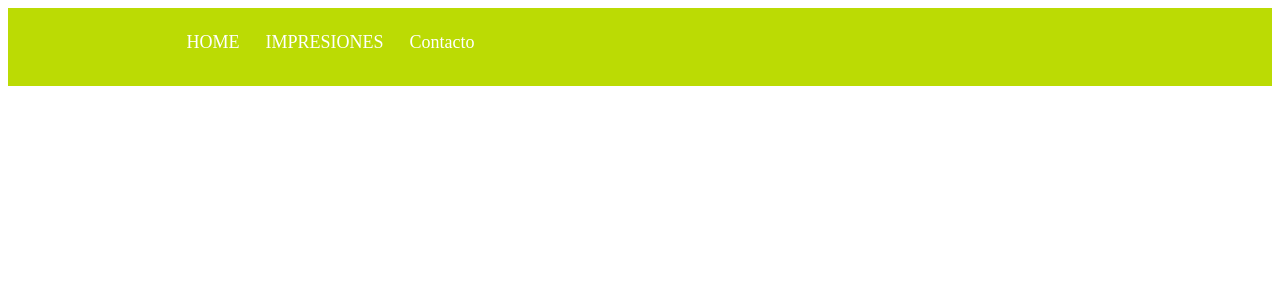
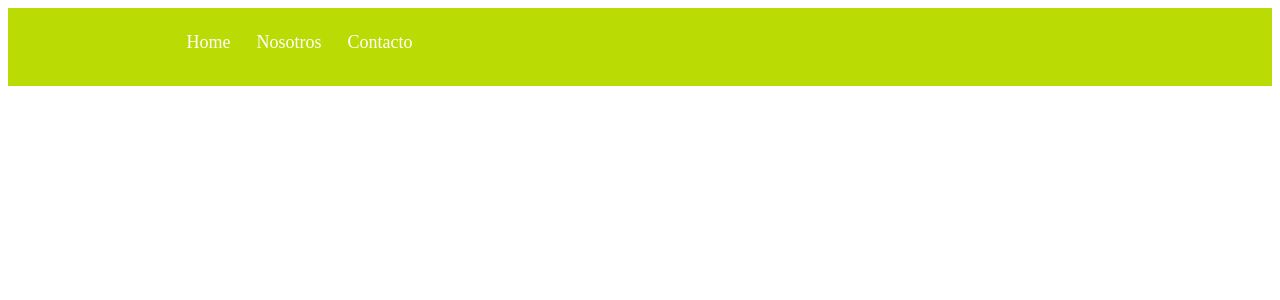
Before and after one commit to juanmafx/menu, a PHP site: page / in a window 1280 px wide. Shown: the top 300 px of the page. Run offline with PHP 8.4, Linux system fonts and the light colour scheme.

Commit message:
Update index.php

```diff
--- a/index.php
+++ b/index.php
@@ -14,13 +14,11 @@ if(ereg($sitio,$url)) {echo 'id="activo"'; }
  ?>
 
 <header>
-
 <nav>
-<div class=menue <?php Menu('http://ejemplo/index.php')		?> 			<a href="">HOME</a></div>
-<div class=menue <?php Menu('http://ejemplo/impresiones.php')		?>  	<a href="">IMPRESIONES</a></div>
-<div class=menue <?php Menu('http://ejemplo/contacto.php')		?>    	<a href="">Contacto</a></div>
+<div class=menue <?php Menu('http://ejemplo/index.php') ?> 		    <a href="">Home</a>       </div>
+<div class=menue <?php Menu('http://ejemplo/impresiones.php') ?> <a href="">Nosotros</a>   </div>
+<div class=menue <?php Menu('http://ejemplo/contacto.php') ?>    <a href="">Contacto</a>   </div>
 </nav>
-
 </header>
 
 <body>
```
